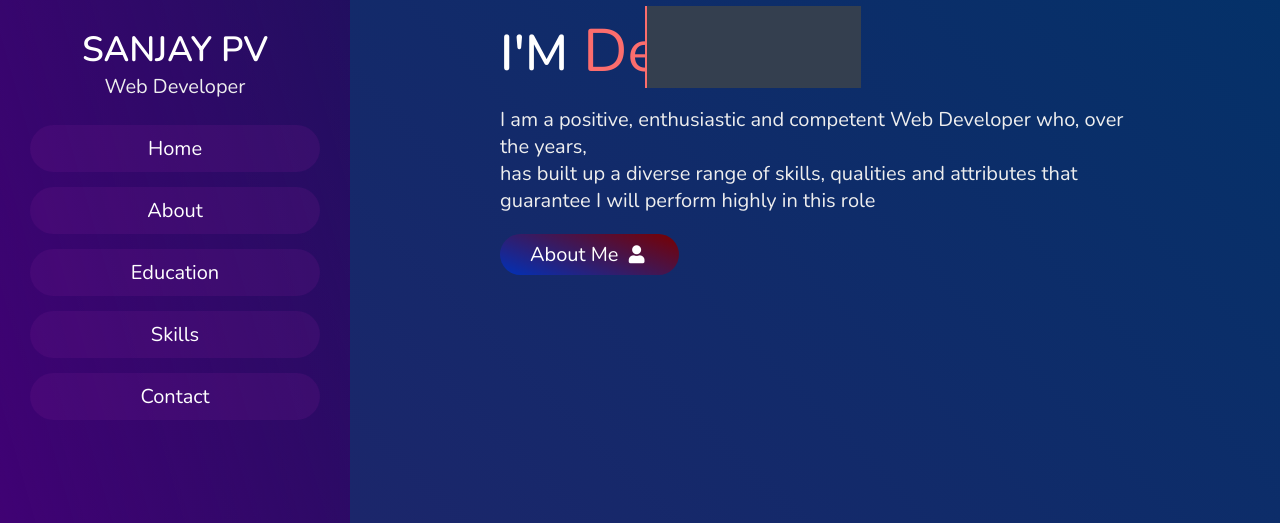
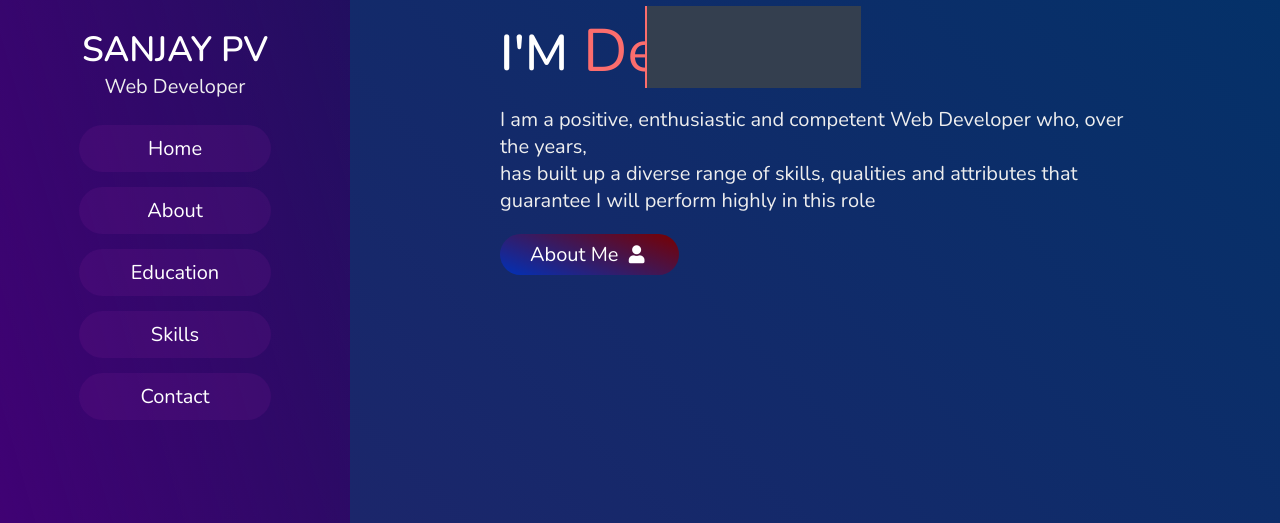
Before and after one commit to Sanjay3454/sanjay_project_2, a plain HTML site: page index.html in a window 1280 px wide. Shown: the part 277-800 px from the top of the page. Drawn offline with nearby package versions, Linux system fonts and the light colour scheme.

Commit message:
project 2 2nd commit

```diff
--- a/index.html
+++ b/index.html
@@ -29,7 +29,7 @@
             <li><a href="#home">home</a></li>
             <li><a href="#about">about</a></li>
             <li><a href="#education">education</a></li>
-            <li><a href="#portfolio">Skills</a></li>
+            <li><a href="# ">Skills</a></li>
             <li><a href="#contact">contact</a></li>
         </ul>
     </nav>
--- a/style.css
+++ b/style.css
@@ -113,7 +113,7 @@ header .navbar ul{
 header .navbar ul li a{
     display: block;
     padding:1rem;
-    margin:1.5rem 0;
+    margin: 1.5rem 49px;
     background: #72198f36;
     color:#fff;
     font-size: 2rem;
```
